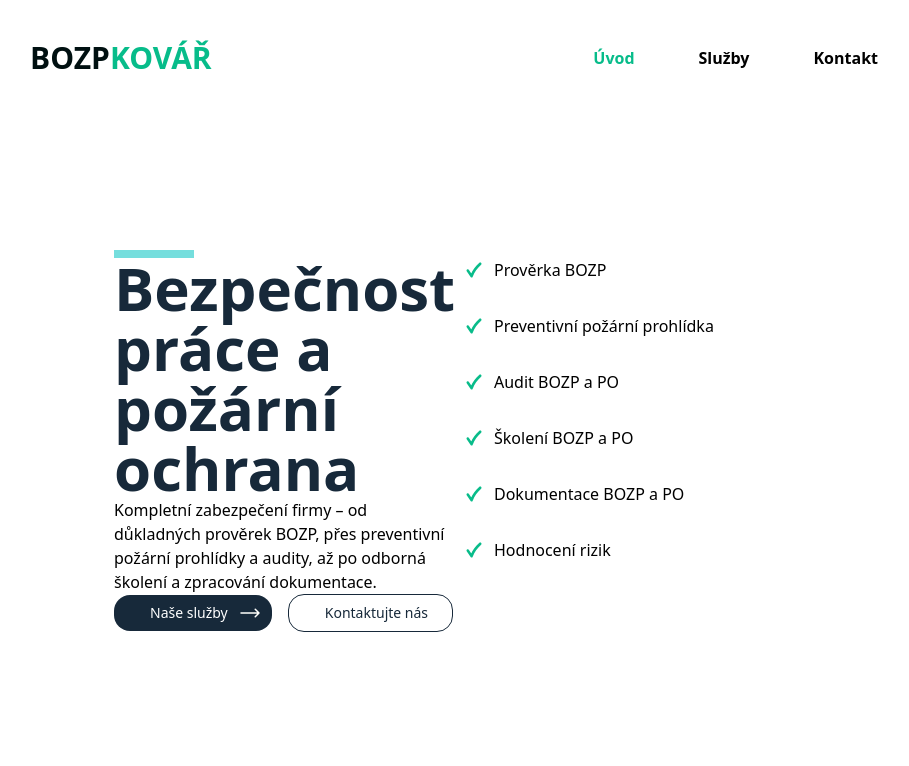
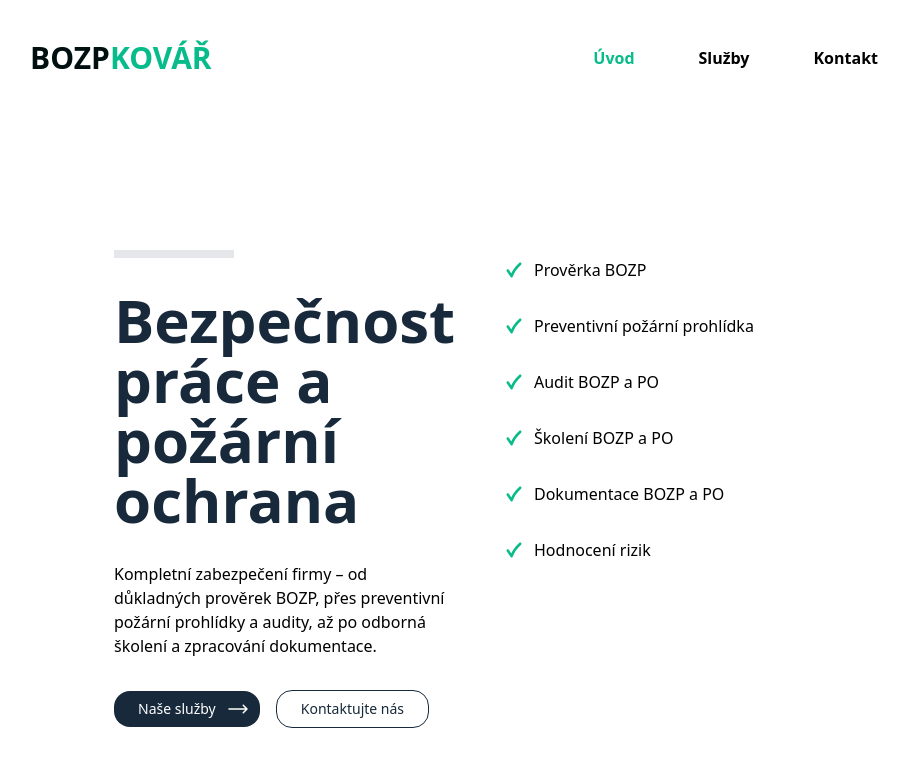
Before and after one commit to Tinka8/bozp-kovar, a website built with Vite: page src/index.html in a window 1280 px wide. Shown: the whole page, without its empty margins (186-1095 px from the left). Built offline with nearby package versions, Linux system fonts and the light colour scheme.

Commit message:
feat: header

```diff
--- a/src/index.html
+++ b/src/index.html
@@ -55,9 +55,9 @@
             >
 
 
-                <div class="grid grid-cols-2">
-                    <div>
-                        <div class="max-w-[80px] border-t-8 border-tiffany"></div>
+                <div class="grid grid-cols-2 space-x-10">
+                    <div class="space-y-8">
+                        <div class="max-w-[120px]  border-t-8 border-verdigris"></div>
                         <h1 class="text-prussian text-6xl font-bold">
                             Bezpečnost práce a požární ochrana
                         </h1>
@@ -68,7 +68,7 @@
                         </p>
                         <div class="flex items-center space-x-4">
                             <button class="bg-prussian flex text-sm px-3 py-2 space-x-3 items-center rounded-2xl">
-                                <span class="text-white pl-6">Naše služby</span>
+                                <span class="text-white pl-3">Naše služby</span>
                                 <span>
                                     <svg width="20" height="10" viewBox="0 0 20 10" fill="none" xmlns="http://www.w3.org/2000/svg">
                                         <path d="M15.25 1.25L19 5M19 5L15.25 8.75M19 5H1" stroke="#FFFFFC" stroke-width="1.5" stroke-linecap="round"
@@ -77,7 +77,7 @@
                                 </span>
                             </button>
                             <button class="border border-prussian text-sm px-6 py-2 space-x-3 rounded-2xl">
-                                <span class="text-prussian pl-3">Kontaktujte nás</span>
+                                <span class="text-prussian">Kontaktujte nás</span>
 
                             </button>
                         </div>
```
